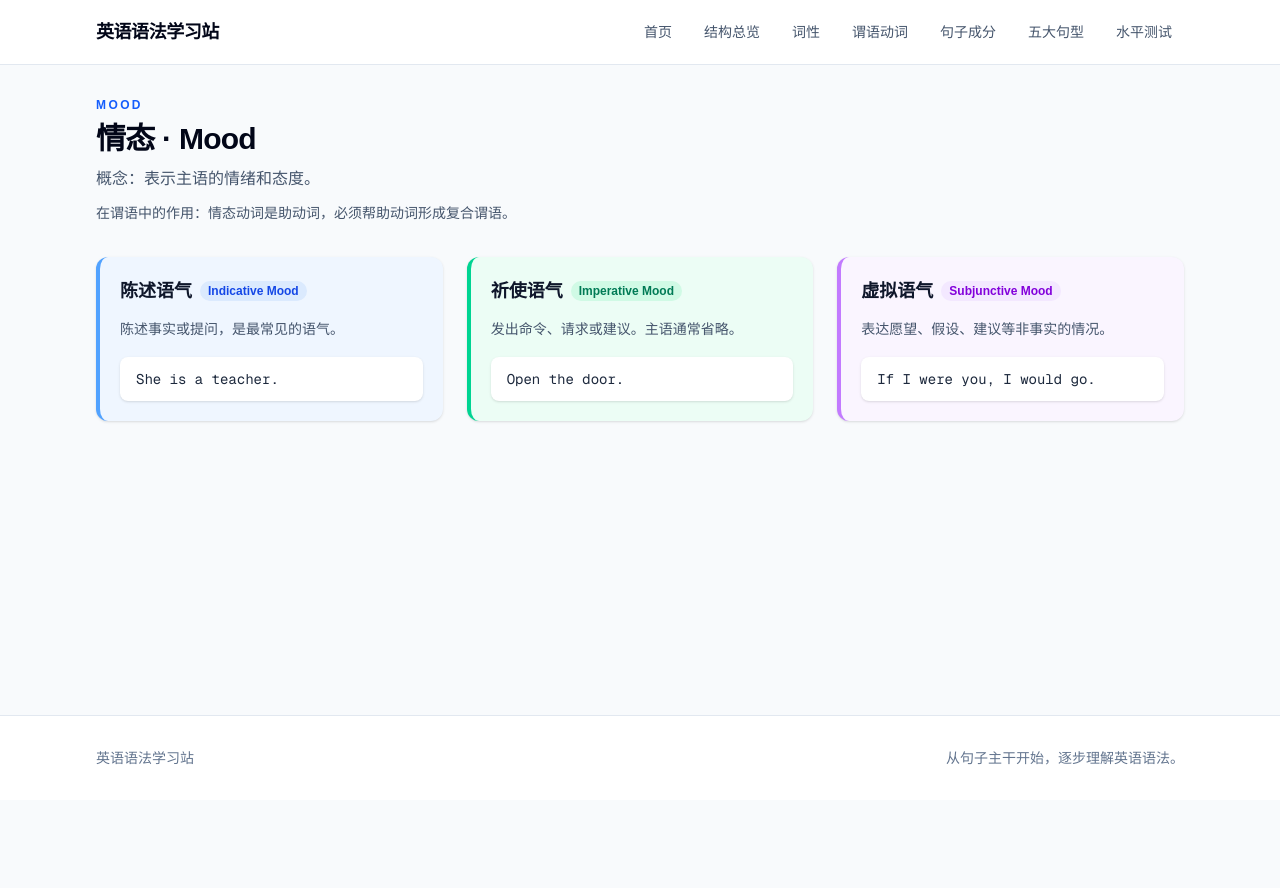
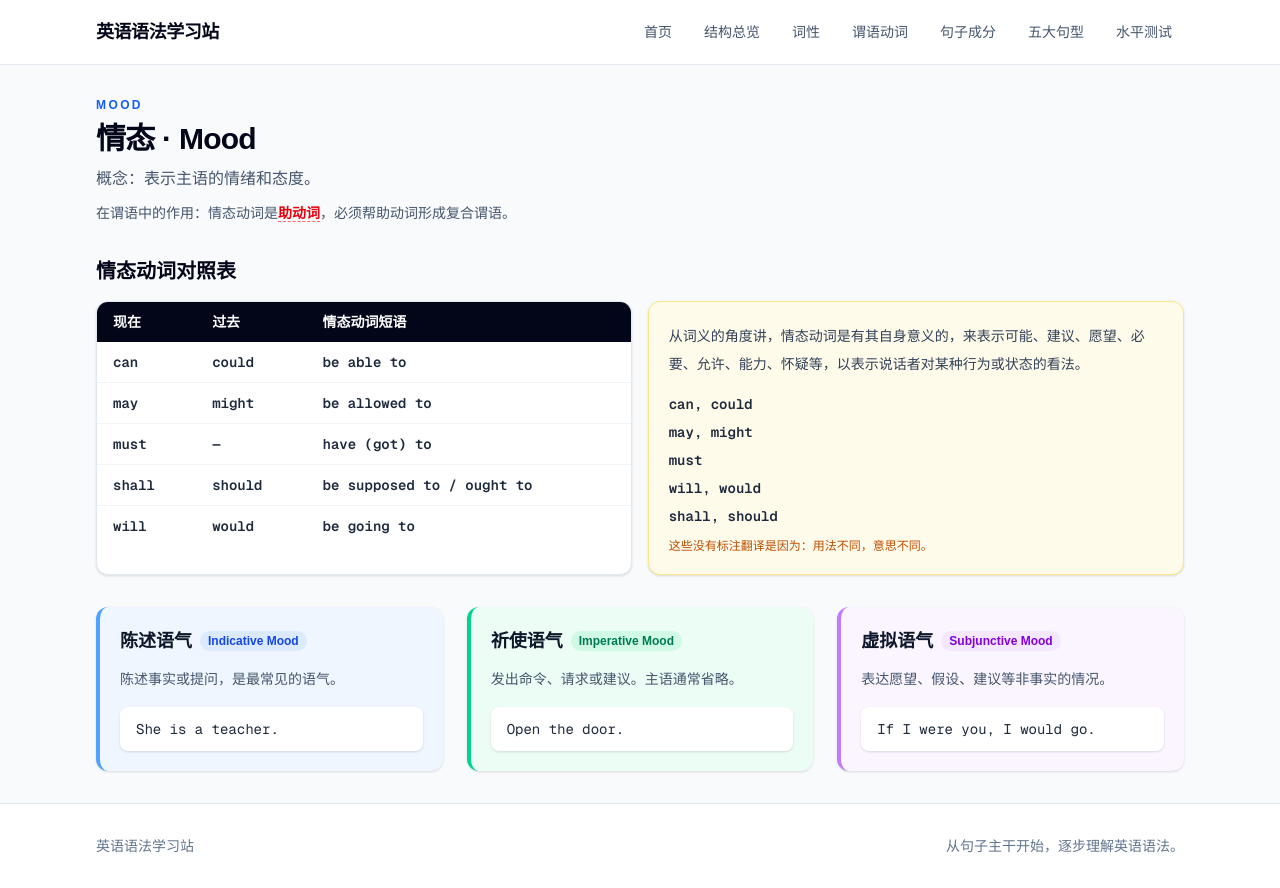
Before and after one commit to Jet-zz/EnglishGrammarSite, a Next.js app: page /grammar/mood in a window 1280 px wide. Before the commit the page ends 800 px from the top, so only its background shows below. Built offline with nearby package versions, Linux system fonts and the light colour scheme.

Commit message:
情态页面：新增情态动词对照表和词义说明，助动词悬浮提示组件，谓语动词页否定卡片助动词高亮

```diff
--- a/src/app/grammar/mood/page.tsx
+++ b/src/app/grammar/mood/page.tsx
@@ -1,5 +1,6 @@
 import { SectionHeading } from "@/components/SectionHeading";
-import { moodIntro, moodTypes } from "@/content/mood";
+import { moodIntro, moodTypes, modalTable, modalNote } from "@/content/mood";
+import { AssistVerb } from "@/components/AssistVerb";
 
 export default function MoodPage() {
   return (
@@ -9,7 +10,50 @@ export default function MoodPage() {
         title={moodIntro.title}
         description={moodIntro.intro}
       />
-      <p className="mt-2 text-sm leading-6 text-slate-600 max-w-3xl">{moodIntro.role}</p>
+      <p className="mt-2 text-sm leading-6 text-slate-600 max-w-3xl">
+        在谓语中的作用：情态动词是<AssistVerb>助动词</AssistVerb>，必须帮助动词形成复合谓语。
+      </p>
+
+      {/* ── 情态动词对照表 + 词义说明 ── */}
+      <section className="mt-8">
+        <h2 className="text-xl font-bold text-slate-950">{modalTable.title}</h2>
+        <div className="mt-4 flex flex-col lg:flex-row gap-4 items-stretch">
+          {/* 表格（左半） */}
+          <div className="lg:w-1/2 w-full flex flex-col overflow-hidden rounded-xl border border-slate-200 bg-white shadow-sm">
+            <table className="w-full text-left text-sm">
+              <thead className="bg-slate-950 text-white">
+                <tr>
+                  {modalTable.headers.map((h) => (
+                    <th key={h} className="px-4 py-2.5 font-semibold">{h}</th>
+                  ))}
+                </tr>
+              </thead>
+              <tbody className="divide-y divide-slate-100">
+                {modalTable.rows.map((row, ri) => (
+                  <tr key={ri} className="hover:bg-slate-50">
+                    {row.map((cell, ci) => (
+                      <td key={ci} className="px-4 py-2.5 font-mono text-sm font-semibold text-slate-800">
+                        {cell}
+                      </td>
+                    ))}
+                  </tr>
+                ))}
+              </tbody>
+            </table>
+          </div>
+
+          {/* 词义说明（右半） */}
+          <div className="lg:w-1/2 w-full flex flex-col rounded-xl border border-amber-200 bg-amber-50 p-5 shadow-sm">
+            <p className="text-sm leading-7 text-slate-700">{modalNote.text}</p>
+            <div className="mt-3 font-mono text-sm font-semibold text-slate-800 leading-7">
+              {modalNote.verbs.map((v) => (
+                <p key={v}>{v}</p>
+              ))}
+            </div>
+            <p className="mt-2 text-xs text-amber-700">{modalNote.hint}</p>
+          </div>
+        </div>
+      </section>
 
       <div className="mt-8 grid gap-6 sm:grid-cols-3">
         {moodTypes.map((m, i) => {
--- a/src/app/grammar/verbs/page.tsx
+++ b/src/app/grammar/verbs/page.tsx
@@ -1,6 +1,7 @@
 import Link from "next/link";
 import { SectionHeading } from "@/components/SectionHeading";
 import { contentVerbs, contentVerbs2, linkingVerbs, verbFeatures } from "@/content/verbs";
+import { RenderWithAssistVerb } from "@/components/AssistVerb";
 
 const featureColors: Record<string, { border: string; bg: string; text: string; badge: string }> = {
   blue:   { border: "border-blue-400",  bg: "bg-blue-50",  text: "text-blue-900",  badge: "bg-blue-100 text-blue-700" },
@@ -84,7 +85,7 @@ export default function VerbsPage() {
                   <span className="text-lg font-bold text-slate-900">{f.name}</span>
                   <span className={`rounded px-1.5 py-0.5 text-xs font-medium ${c.badge}`}>{f.english}</span>
                 </div>
-                <p className="mt-2 text-sm leading-5 text-slate-600">{f.desc}</p>
+                <p className="mt-2 text-sm leading-5 text-slate-600"><RenderWithAssistVerb text={f.desc} /></p>
                 <p className="mt-2 text-xs text-slate-400">
                   {f.name === "时态" ? "点击进入时态专题 →"
                     : f.name === "语态" ? "点击进入语态专题 →"
--- /dev/null
+++ b/src/components/AssistVerb.tsx
@@ -0,0 +1,56 @@
+"use client";
+
+import { useState } from "react";
+import { createPortal } from "react-dom";
+
+function Popover({ rect }: { rect: DOMRect }) {
+  return createPortal(
+    <div
+      className="fixed pointer-events-none"
+      style={{
+        top: rect.top - 8,
+        left: rect.left + rect.width / 2,
+        transform: "translate(-50%, -100%)",
+        zIndex: 99999,
+      }}
+    >
+      <div className="rounded-lg border border-slate-300 bg-white px-3 py-2 shadow-lg text-xs whitespace-nowrap">
+        基本助动词有且仅有：<span className="font-mono font-bold text-red-600">be</span>，<span className="font-mono font-bold text-red-600">do</span>，<span className="font-mono font-bold text-red-600">have</span>
+      </div>
+    </div>,
+    document.body
+  );
+}
+
+/** 单个 "助动词" 文字，带悬浮提示 */
+export function AssistVerb({ children }: { children: string }) {
+  const [rect, setRect] = useState<DOMRect | null>(null);
+  return (
+    <>
+      <span
+        className="text-red-600 font-bold cursor-help border-b border-dashed border-red-400"
+        onMouseEnter={(e) => setRect(e.currentTarget.getBoundingClientRect())}
+        onMouseLeave={() => setRect(null)}
+      >
+        {children}
+      </span>
+      {rect ? <Popover rect={rect} /> : null}
+    </>
+  );
+}
+
+/** 将文本中的 "助动词" 替换为带悬浮提示的组件 */
+export function RenderWithAssistVerb({ text }: { text: string }) {
+  const parts = text.split("助动词");
+  if (parts.length === 1) return <>{text}</>;
+  return (
+    <>
+      {parts.map((p, i) => (
+        <span key={i}>
+          {p}
+          {i < parts.length - 1 ? <AssistVerb>助动词</AssistVerb> : null}
+        </span>
+      ))}
+    </>
+  );
+}
--- a/src/content/mood.ts
+++ b/src/content/mood.ts
@@ -2,6 +2,24 @@ export const moodIntro = {
   title: "情态 · Mood",
   intro: "概念：表示主语的情绪和态度。",
   role: "在谓语中的作用：情态动词是助动词，必须帮助动词形成复合谓语。",
+};
+
+export const modalNote = {
+  text: "从词义的角度讲，情态动词是有其自身意义的，来表示可能、建议、愿望、必要、允许、能力、怀疑等，以表示说话者对某种行为或状态的看法。",
+  verbs: ["can, could", "may, might", "must", "will, would", "shall, should"],
+  hint: "这些没有标注翻译是因为：用法不同，意思不同。",
+};
+
+export const modalTable = {
+  title: "情态动词对照表",
+  headers: ["现在", "过去", "情态动词短语"],
+  rows: [
+    ["can", "could", "be able to"],
+    ["may", "might", "be allowed to"],
+    ["must", "—", "have (got) to"],
+    ["shall", "should", "be supposed to / ought to"],
+    ["will", "would", "be going to"],
+  ],
 };
 
 export const moodTypes = [
```
